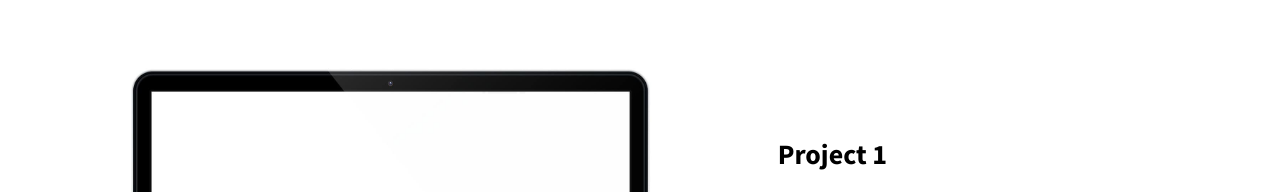
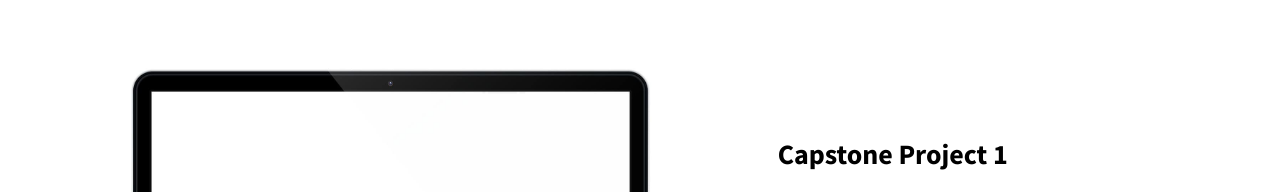
Before and after one commit to basil-hameed/basil_portfolio, a website: page index.html in a window 1280 px wide. Shown: the part 2020-2212 px from the top of the page. Drawn offline with Linux system fonts and the light colour scheme.

Commit message:
Update index.html

```diff
--- a/index.html
+++ b/index.html
@@ -226,7 +226,7 @@
               />
             </div>
             <div class="projects__row-content">
-              <h3 class="projects__row-content-title">Project 1</h3>
+              <h3 class="projects__row-content-title">Capstone Project 1</h3>
               <p class="projects__row-content-desc">
                 Lorem ipsum dolor sit amet consectetur adipisicing elit. Hic
                 facilis tempora, explicabo quae quod deserunt eius sapiente
```
